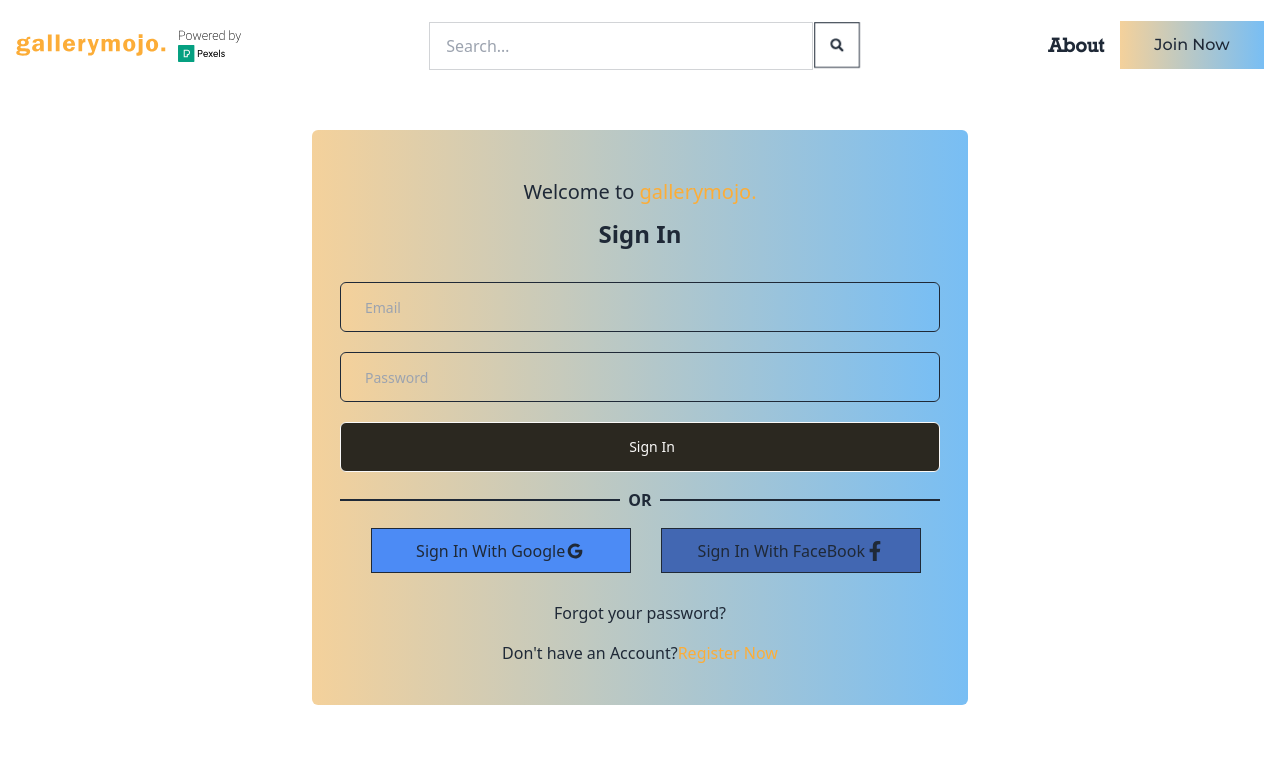
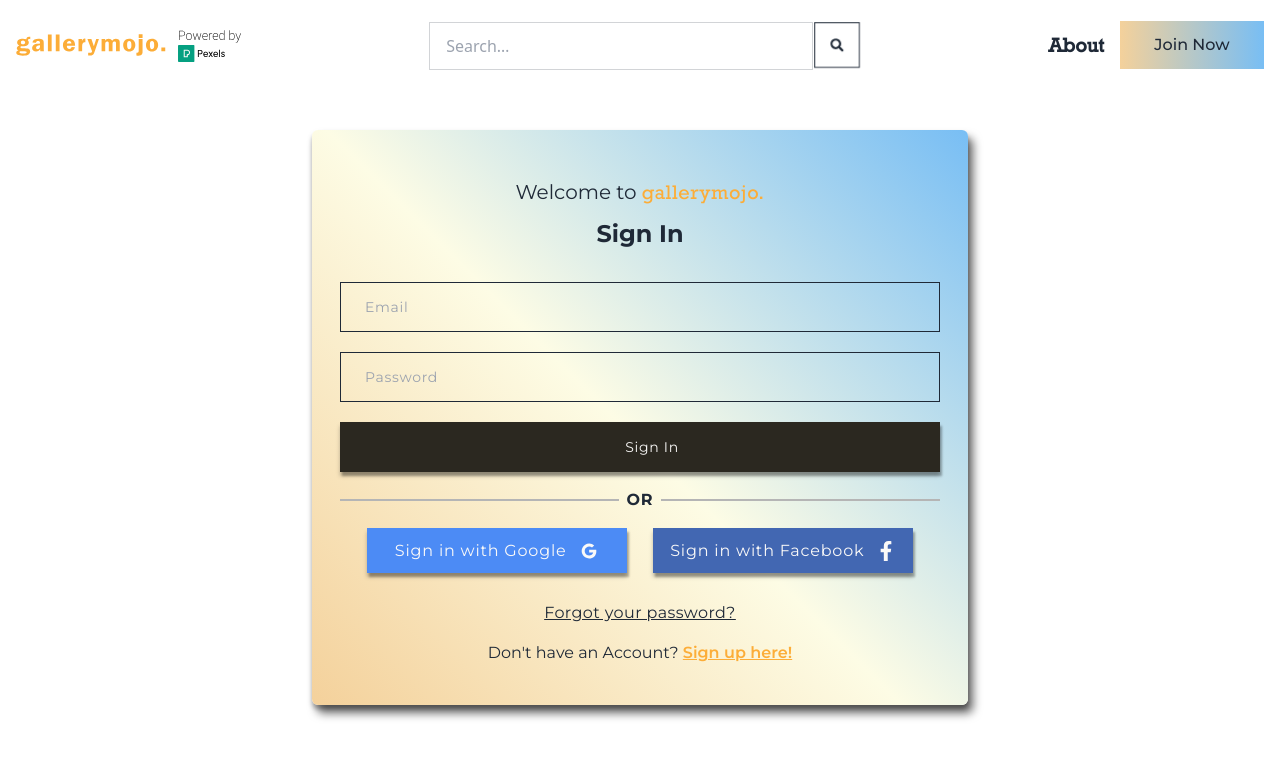
Before and after one commit to HeinThuAung-11/photo-gallery, a React (Create React App) app: page /login in a window 1280 px wide. Shown: the top 758 px of the page. Built offline with nearby package versions, Linux system fonts and the light colour scheme; no server answers; the database is empty.

Commit message:
cleanse forget password and register page

```diff
--- a/src/pages/Login/ForgotPassword.jsx
+++ b/src/pages/Login/ForgotPassword.jsx
@@ -1,26 +1,26 @@
 import { sendPasswordResetEmail } from "firebase/auth";
-import {useContext, useEffect, useState} from "react";
+import { useContext, useEffect, useState } from "react";
 import { auth, db } from "../../utli/firebase";
-import {setDoc, doc, updateDoc} from 'firebase/firestore'
+import { setDoc, doc, updateDoc } from 'firebase/firestore'
 import { AiOutlineGoogle } from "react-icons/ai";
-import {FaFacebookF, FaWrench} from "react-icons/fa";
+import { FaFacebookF, FaWrench } from "react-icons/fa";
 import { useNavigate } from "react-router-dom";
-import {getAllData, login, userInfo, userSlice} from "../../features/user/userSlice";
+import { getAllData, login, userInfo, userSlice } from "../../features/user/userSlice";
 import { useDispatch } from "react-redux";
-import {useAuth} from "../../utli/Auth";
-export const ForgotPassword = ({setLoginOpen}) => {
+import { useAuth } from "../../utli/Auth";
+export const ForgotPassword = ({ setLoginOpen }) => {
     const [error, setError] = useState(null);
     const [email, setEmail] = useState('')
-    const [open,setopen] = useState(false)
+    const [open, setopen] = useState(false)
     const navigate = useNavigate()
     const dispatch = useDispatch()
     const { currentUser } = useAuth();
 
-    const handleSubmit=async (e) => {
+    const handleSubmit = async (e) => {
         e.preventDefault();
         setLoginOpen(false)
-        await sendPasswordResetEmail(auth,email).then(() => {
-            console.log("Password reset email sent",email)
+        await sendPasswordResetEmail(auth, email).then(() => {
+            console.log("Password reset email sent", email)
 
         })
             .catch((error) => {
@@ -29,17 +29,15 @@ export const ForgotPassword = ({setLoginOpen}) => {
             });
     }
 
-    return (<div>
-
-        <p htmlFor="forgot" className="mt-7 cursor-pointer text-center" onClick={()=>setopen(true)}>
+    return (
+        <div>
+            <p htmlFor="forgot" className="font-montserrat tracking-wide hover:opacity-80 underline mt-7 cursor-pointer text-center" onClick={() => setopen(true)}>
                 Forgot your password?
-
             </p>
-
-        <input type="checkbox" id="forgot" className="modal-toggle" checked={open} readOnly={true}/>
+            <input type="checkbox" id="forgot" className="modal-toggle" checked={open} readOnly={true} />
             <label htmlFor="forgot" className="modal cursor-pointer rounded-lg">
 
-            <label className={`modal-box relative max-w-[656px] px-7 py-10`} htmlFor="forgot">
+                <label className={`custom-bg-gradient modal-box font-montserrat relative max-w-[656px] px-7 py-10`} htmlFor="forgot">
 
                     <div className='flex flex-col items-center'>
 
@@ -49,24 +47,20 @@ export const ForgotPassword = ({setLoginOpen}) => {
                     <form onSubmit={handleSubmit} className='flex flex-col items-start mt-3'>
                         <p>Enter your email address:</p>
                         <input
+                            required
                             type="text"
                             placeholder="Email"
                             onChange={(e) => setEmail(e.target.value)}
                             value={email}
-                        className='mt-2 h-[50px] w-full rounded-md border border-gray-700 bg-[#F2F2F2] text-sm text-gray-700 pl-6'
+                            className='mt-2 h-[50px] w-full border border-gray-700 bg-transparent text-sm text-gray-700 pl-6'
                         />
 
-                    <button type="submit" htmlFor="forgot" className='mt-9 h-[50px] w-full rounded-md border border-black text-sm text-gray-700 pl-6 btn' onClick={()=>setopen(false)}>Submit</button>
+                        <button type="submit" htmlFor="forgot" className='loginBox hover:shadow-none hover:opacity-90 tracking-wider mt-5 h-[50px] w-full rounded-none text-sm pl-6 bg-gray900 text-gray100' onClick={() => setopen(false)}>Submit</button>
 
                         {error && <span className={'text-[#E11D48] mt-3'}>{error}</span>}
                     </form>
-
                 </label>
-
-
-
-
             </label>
-
-    </div>)
+        </div>
+    )
 }
--- a/src/pages/Login/Login.css
+++ b/src/pages/Login/Login.css
@@ -1,3 +1,3 @@
-.loginBox{
-  box-shadow: 0px 4px 4px rgba(0, 0, 0, 0.25), 5px 8px 10px rgba(0, 0, 0, 0.6);
+.loginBox {
+  box-shadow: 0px 4px 4px rgba(0, 0, 0, 0.25), 2px 4px 2px rgba(0, 0, 0, 0.25);
 }
--- a/src/pages/Login/LoginPage.jsx
+++ b/src/pages/Login/LoginPage.jsx
@@ -1,3 +1,15 @@
+import React, { useState } from "react";
+import { useNavigate } from "react-router-dom";
+import { GenerateAvatar } from '../UserProfile/GenerateAvatar';
+import { ForgotPassword } from "./ForgotPassword";
+// REDUX
+import { useDispatch } from "react-redux";
+import { login } from "../../features/user/userSlice";
+// THIRD PARTIES
+import { FaFacebookF } from 'react-icons/fa';
+import { AiOutlineGoogle } from 'react-icons/ai';
+import { toast } from "react-toastify";
+// FIREBASE
 import {
     signInWithEmailAndPassword,
     signInWithPopup,
@@ -5,18 +17,10 @@ import {
     FacebookAuthProvider,
     getAdditionalUserInfo
 } from 'firebase/auth'
-import { useContext, useState } from "react";
 import { auth, db } from "../../utli/firebase";
-import { useNavigate } from "react-router-dom";
 import { setDoc, doc } from 'firebase/firestore';
+// CSS
 import './Login.css'
-import { FaFacebookF } from 'react-icons/fa';
-import { AiOutlineGoogle } from 'react-icons/ai';
-import { useDispatch } from "react-redux";
-import { getAllData, login } from "../../features/user/userSlice";
-import { GenerateAvatar } from '../UserProfile/GenerateAvatar';
-import {ForgotPassword} from "./ForgotPassword";
-import {toast} from "react-toastify";
 
 export const LoginPage = () => {
     const [error, setError] = useState(null);
@@ -47,9 +51,9 @@ export const LoginPage = () => {
                     theme: "light",
                 });
                 setError(null)
-                setTimeout(()=>{
+                setTimeout(() => {
                     navigate('/userprofile')
-                },2000)
+                }, 2000)
 
             })
             .catch((error) => {
@@ -133,57 +137,69 @@ export const LoginPage = () => {
                     navigate('/userprofile')
                 }, 2000)
             }).catch((error) => {
-            setError(error.message);
-        });
+                setError(error.message);
+            });
     }
-    return (<div
-        className={'max-w-[656px] max-h-[580px] px-7 py-10 ' +
-            'bg-gradient-to-r from-[#F4D19B] to-[#78BEF4] mx-auto mt-10 rounded-md'}>
-    <div className='flex flex-col items-center'>
-                    <h6 className={'mt-2 text-xl'}> Welcome to <span className={'text-[#FCAD38]'}>gallerymojo.</span></h6>
+    return (
+        <div className='px-3 lg:px-0'>
+            <div
+                className={'custom-bg-gradient max-w-[656px] px-7 py-10 mx-auto mt-10 rounded-md'}>
+                <div className='font-montserrat flex flex-col items-center'>
+                    <h6 className={'mt-2 text-xl'}> Welcome to <span className={'font-rockwell tracking-wide text-[#FCAD38]'}>gallerymojo.</span></h6>
                     <h2 className={'mt-3 text-2xl font-bold'}>Sign In</h2>
                 </div>
-                <form onSubmit={handleLogin} className='flex flex-col items-center mt-3'>
+                <form onSubmit={handleLogin} className='flex flex-col items-center mt-3 font-montserrat'>
                     <input
                         type="email"
                         placeholder="Email"
                         onChange={(e) => setEmail(e.target.value)}
-                        className='mt-5 h-[50px] w-full rounded-md border border-gray-700 bg-gradient-to-r from-[#F4D19B] to-[#78BEF4] text-sm text-gray-700 pl-6'
+                        className=' tracking-wider mt-5 h-[50px] w-full rounded-none border border-gray-700 bg-transparent text-sm text-gray-700 pl-6'
                     />
                     <input
                         type="password"
                         placeholder="Password"
                         onChange={(e) => setPassword(e.target.value)}
-                        className='mt-5 h-[50px] w-full rounded-md border border-gray-700 bg-gradient-to-r from-[#F4D19B] to-[#78BEF4] text-sm text-gray-700 pl-6'
+                        className=' tracking-wider mt-5 h-[50px] w-full rounded-none border border-gray-700 bg-transparent text-sm text-gray-700 pl-6'
                     />
-                    <button type="submit" className='mt-5 h-[50px] w-full rounded-md border border-black text-sm pl-6 bg-gray900 text-gray100'>Sign In</button>
+                    <button
+                        type="submit"
+                        className='loginBox hover:shadow-none hover:opacity-90 tracking-wider mt-5 h-[50px] w-full rounded-none text-sm pl-6 bg-gray900 text-gray100'>
+                        Sign In
+                    </button>
                     {error && <span className={'mt-3 text-[#E11D48]'}>Wrong email or password!</span>}
                 </form>
                 <div className={'flex mt-4 w-full lg:w-[600px] items-center justify-evenly'}>
-                    <div className={'border-t-2 border-gray-400 w-3/5 lg:w-6/12 '}></div>
-                    <p className={'font-bold mx-2'}>OR</p>
-                    <div className={'border-t-2 border-gray-400 w-3/5 lg:w-6/12 '}></div>
+                    <div className={'border-t-2 border-[#B5B5B5] w-3/5 lg:w-6/12 '}></div>
+                    <p className={'font-bold mx-2 font-montserrat tracking-wider'}>OR</p>
+                    <div className={'border-t-2 border-[#B5B5B5] w-3/5 lg:w-6/12 '}></div>
                 </div>
-                <div className={'flex items-center justify-evenly mt-4'}>
-                    <div className={'w-[260px] h-[45px] border border-black ml-3 cursor-pointer bg-[#4C8BF5]'}>
-                        <button type={'button'} onClick={handleGoogleLogin} className={'w-full h-full flex items-center justify-center'}>
-                            Sign In With Google
-                            <AiOutlineGoogle size={'20px'} />
+                <div className={'flex lg:flex-row flex-col items-center justify-evenly mt-4'}>
+                    <div className={'font-montserrat hover:opacity-90 text-gray100 w-[100%] lg:w-[260px] h-[45px] rounded-none cursor-pointer bg-[#4C8BF5]'}>
+                        <button
+                            type={'button'}
+                            onClick={handleGoogleLogin}
+                            className={'loginBox hover:shadow-none tracking-wider w-full h-full flex items-center justify-center px-4'}>
+                            Sign in with Google
+                            <AiOutlineGoogle className='ml-3' size={'20px'} />
                         </button>
-
                     </div>
-                    <div className={'w-[260px] h-[45px] border border-black ml-3  cursor-pointer bg-[#4267B2]'}>
-                        <button type={'button'} onClick={handleFacebookLogin} className={'w-full h-full flex items-center justify-center'}>
-                            <h5>Sign In With FaceBook</h5>
-                            <FaFacebookF size={'20px'} />
+                    <div className={'font-montserrat hover:opacity-90 text-gray100 w-[100%] lg:w-[260px] h-[45px] rounded-none  cursor-pointer bg-[#4267B2] mt-4 lg:mt-0'}>
+                        <button
+                            type={'button'}
+                            onClick={handleFacebookLogin}
+                            className={'loginBox hover:shadow-none tracking-wider w-full h-full flex items-center justify-center px-4'}>
+                            Sign in with Facebook
+                            <FaFacebookF className='ml-3' size={'20px'} />
                         </button>
                     </div>
                 </div>
 
-                <ForgotPassword/>
-                 <p className={'text-center mt-4 cursor-pointer'}>Don't have an Account?
-                     <a href={'/register'} className={'text-[#FCAD38]'}>Register Now</a>
-                 </p>
+                <ForgotPassword />
+                <p className={'font-montserrat text-center mt-4'}>Don't have an Account?{' '}
+                    <a href={'/register'} className={'font-semibold hover:opacity-80 text-[#FCAD38] underline cursor-pointer'}>Sign up here!</a>
+                </p>
 
-    </div>)
+            </div>
+        </div>
+    )
 }
--- a/src/pages/Register/RegisterPage.jsx
+++ b/src/pages/Register/RegisterPage.jsx
@@ -1,14 +1,17 @@
+import React, { useState } from "react";
+import { useNavigate } from "react-router-dom";
+import { GenerateAvatar } from "../UserProfile/GenerateAvatar";
+// FIREBASE
 import { createUserWithEmailAndPassword } from "firebase/auth";
-import { useContext, useState } from "react";
 import { auth, db } from "../../utli/firebase";
-import { setDoc, doc } from 'firebase/firestore'
-import { AiOutlineGoogle } from "react-icons/ai";
-import { FaFacebookF } from "react-icons/fa";
-import { useNavigate } from "react-router-dom";
-import { getAllData, login } from "../../features/user/userSlice";
+import { setDoc, doc } from 'firebase/firestore';
+// REDUX
+import { login } from "../../features/user/userSlice";
 import { useDispatch } from "react-redux";
-import { GenerateAvatar } from "../UserProfile/GenerateAvatar";
-import {toast} from "react-toastify";
+// THIRD PARTIES
+import { toast } from "react-toastify";
+
+
 export const RegisterPage = () => {
     const [error, setError] = useState(null);
     const [username, setUsername] = useState('')
@@ -68,40 +71,43 @@ export const RegisterPage = () => {
 
     }
     return (
-        <div className={'max-w-[656px] max-h-[650px] px-7 py-10 bg-gradient-to-r from-[#F4D19B] to-[#78BEF4] mx-auto mt-10 rounded-md'}>
-
+        <div className="px-3 lg:px-0">
+            <div className={'font-montserrat custom-bg-gradient max-w-[656px] px-7 py-10 mx-auto mt-10 rounded-md'}>
                 <div className='flex flex-col items-center'>
-                    <h6 className={'mt-2 text-xl'}> Welcome to <span className={'text-[#facc15]'}>Gallerymojo.</span></h6>
+                    <h6 className={'mt-2 text-xl'}> Welcome to <span className={'font-rockwell tracking-wide text-[#FCAD38]'}>gallerymojo.</span></h6>
                     <h2 className={'mt-3 text-2xl font-bold'}>Sign Up</h2>
                     <p className={'mt-3'}>Sign up to explore and download from gallerymojo.</p>
                 </div>
                 <form onSubmit={handleLogin} className='flex flex-col items-center mt-3'>
                     <input
+                        required
                         type="text"
                         placeholder="Username"
                         onChange={(e) => setUsername(e.target.value)}
-                        className='mt-5 h-[50px] w-full rounded-md border border-gray-700 bg-[#F2F2F2] text-sm text-gray-700 pl-6'
+                        className='mt-5 h-[50px] w-full border border-gray-700 bg-transparent text-sm text-gray-700 pl-6'
                     />
                     <input
                         type="email"
                         placeholder="Email"
                         onChange={(e) => setEmail(e.target.value)}
-                        className='mt-9 h-[50px] w-full rounded-md border border-gray-700 bg-[#F2F2F2] text-sm text-gray-700 pl-6'
+                        className='mt-9 h-[50px] w-full border border-gray-700 bg-transparent text-sm text-gray-700 pl-6'
                     />
                     <input
                         type="password"
                         placeholder="Password"
                         onChange={(e) => setPassword(e.target.value)}
-                        className='mt-9 h-[50px] w-full rounded-md border border-gray-700 bg-[#F2F2F2] text-sm text-gray-700 pl-6'
+                        className='mt-9 h-[50px] w-full border border-gray-700 bg-transparent text-sm text-gray-700 pl-6'
                     />
                     <input
                         type="password"
                         placeholder="Confirm Password"
                         onChange={(e) => setConfirmPassword(e.target.value)}
-                        className='mt-9 h-[50px] w-full rounded-md border border-gray-700 bg-[#F2F2F2] text-sm text-gray-700 pl-6'
+                        className='mt-9 h-[50px] w-full border border-gray-700 bg-transparent text-sm text-gray-700 pl-6'
                     />
-                    <button type="submit" className='mt-9 h-[50px] w-full rounded-md border border-black text-sm text-gray-700 pl-6'>Sign Up</button>
+                    <button type="submit" className='loginBox hover:shadow-none hover:opacity-90 tracking-wider mt-9 h-[50px] w-full rounded-none text-sm pl-6 bg-gray900 text-gray100'>Sign Up</button>
                     {error && <span className={'text-[#E11D48] mt-3'}>{error}</span>}
                 </form>
-    </div>)
+            </div>
+        </div>
+    )
 }
```
Lines whose indentation alone changed are shown as unchanged.
